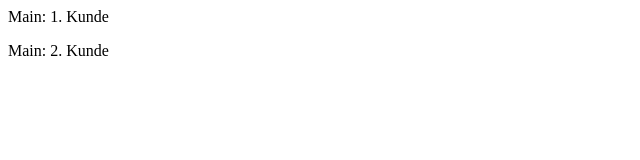
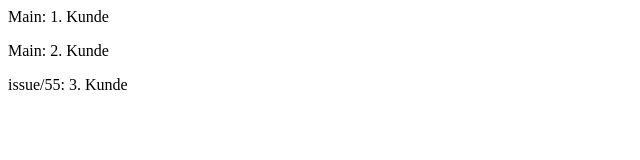
Before and after one commit to MagsimDerEchte/website, a plain HTML site: page kunden.html in a window 1280 px wide. Shown: the whole page, without its empty margins (0-640 px from the left). Drawn offline with Linux system fonts and the light colour scheme.

Commit message:
issue/55: Kunde 3

```diff
--- a/kunden.html
+++ b/kunden.html
@@ -5,5 +5,6 @@
     <body>
         <p>Main: 1. Kunde</p>
         <p>Main: 2. Kunde</p>
+        <p>issue/55: 3. Kunde</p>
     </body>
 </html>
```
